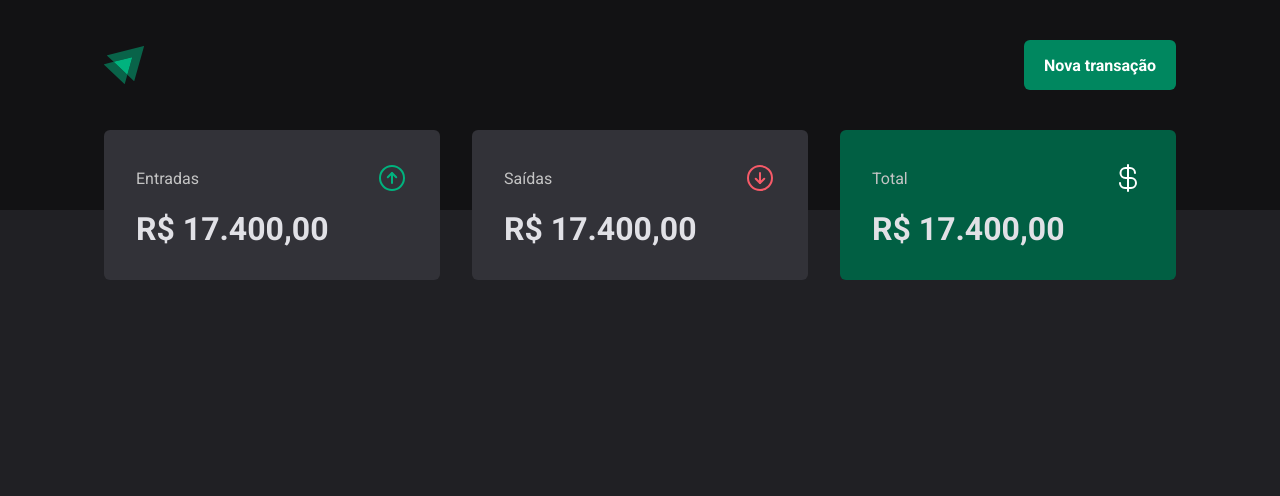
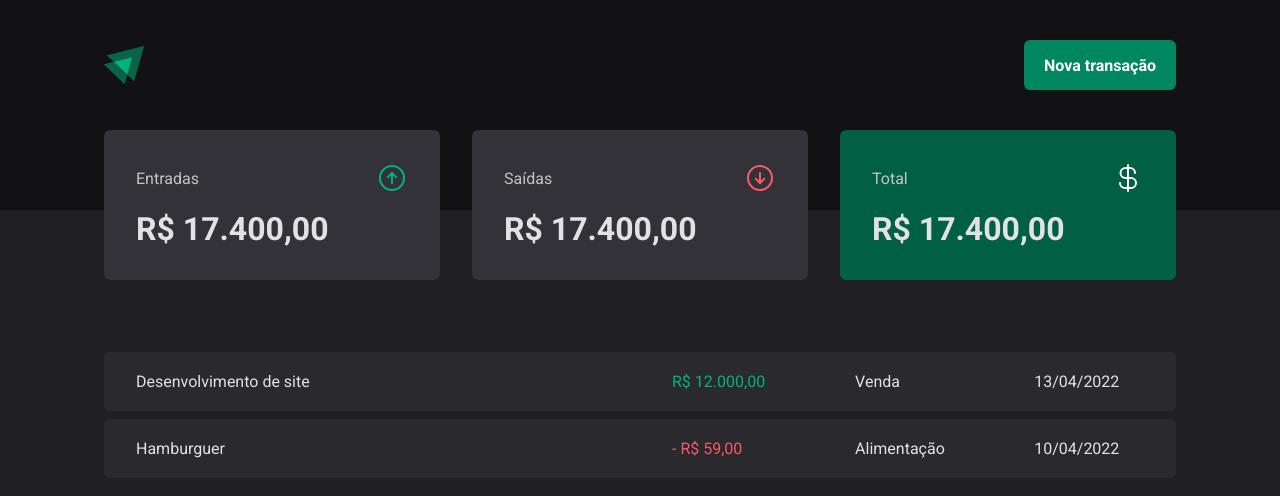
Before and after one commit to Victtor-777/DT_Money, a React (Vite) app: page / in a window 1280 px wide. Shown: the top 496 px of the page. Built offline with nearby package versions, Linux system fonts and the light colour scheme.

Commit message:
Add styles from table

```diff
--- a/src/pages/Transactions/index.tsx
+++ b/src/pages/Transactions/index.tsx
@@ -1,11 +1,39 @@
 import { Header } from "../../Components/Header";
 import { Summary } from "../../Components/Summary";
+import {
+  PriceHighlight,
+  TransactionsContainer,
+  TransactionsTable,
+} from "./styles";
 
 export function Transaction() {
   return (
-    <main>
+    <div>
       <Header />
       <Summary />
-    </main>
+
+      <TransactionsContainer>
+        <TransactionsTable>
+          <tbody>
+            <tr>
+              <td width="50%">Desenvolvimento de site</td>
+              <td>
+                <PriceHighlight variant="income">R$ 12.000,00</PriceHighlight>
+              </td>
+              <td>Venda</td>
+              <td>13/04/2022</td>
+            </tr>
+            <tr>
+              <td width="50%">Hamburguer</td>
+              <td>
+                <PriceHighlight variant="outcome">- R$ 59,00</PriceHighlight>
+              </td>
+              <td>Alimentação</td>
+              <td>10/04/2022</td>
+            </tr>
+          </tbody>
+        </TransactionsTable>
+      </TransactionsContainer>
+    </div>
   );
 }
--- a/src/pages/Transactions/styles.ts
+++ b/src/pages/Transactions/styles.ts
@@ -0,0 +1,41 @@
+import styled from "styled-components";
+
+export const TransactionsContainer = styled.main`
+  width: 100%;
+  max-width: 1120px;
+  margin: 4rem auto 0;
+  padding: 0 1.5rem;
+`;
+
+export const TransactionsTable = styled.table`
+  width: 100%;
+  border-collapse: separate;
+  border-spacing: 0 0.5rem;
+  /* margin-top: 1.5rem; */
+
+  td {
+    padding: 1.25rem 2rem;
+    background: ${(props) => props.theme["gray-700"]};
+
+    &:first-child {
+      border-top-left-radius: 6px;
+      border-bottom-left-radius: 6px;
+    }
+
+    &:last-child {
+      border-top-right-radius: 6px;
+      border-bottom-right-radius: 6px;
+    }
+  }
+`;
+
+interface PriceHighlightProps {
+  variant: "income" | "outcome";
+}
+
+export const PriceHighlight = styled.span<PriceHighlightProps>`
+  color: ${(props) =>
+    props.variant === "income"
+      ? props.theme["green-300"]
+      : props.theme["red-300"]};
+`;
```
